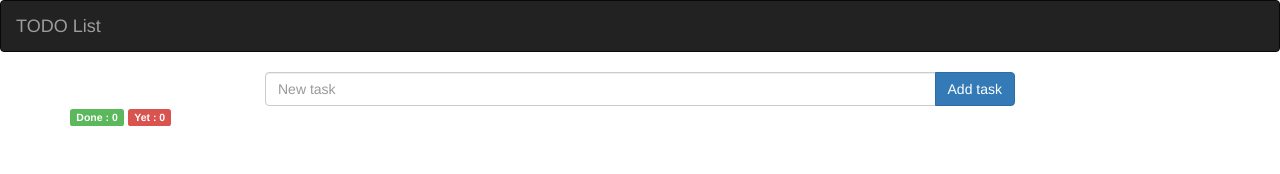
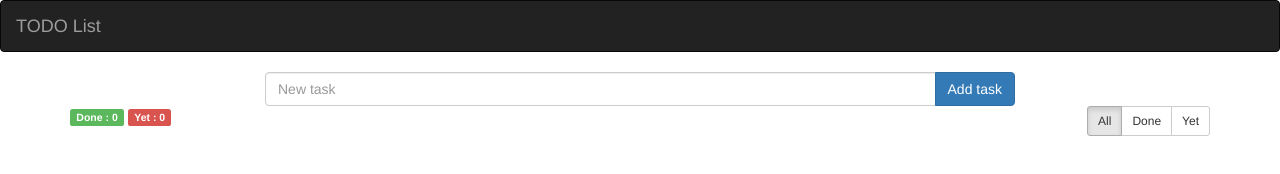
Before and after one commit to x3388638/Redux-TODOList, a website built with webpack: page index.html in a window 1280 px wide. Built offline with nearby package versions, Linux system fonts and the light colour scheme.

Commit message:
add filter button

```diff
--- a/index.html
+++ b/index.html
@@ -38,6 +38,11 @@
 				<div class="col-md-12">
 					<span class="label label-success">Done : <span class="doneNum">10</span></span>
 					<span class="label label-danger">Yet : <span class="yetNum">50</span></span>
+					<div class="btn-group pull-right filterWrap" role="group" aria-label="...">
+						<button type="button" class="btn btn-default btn-sm active filter btn-All">All</button>
+						<button type="button" class="btn btn-default btn-sm filter btn-Done">Done</button>
+						<button type="button" class="btn btn-default btn-sm filter btn-Yet">Yet</button>
+					</div>
 				</div>
 			</div>
 			<div class="row">
```
